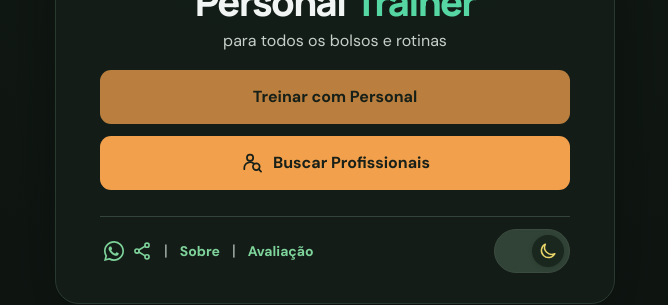
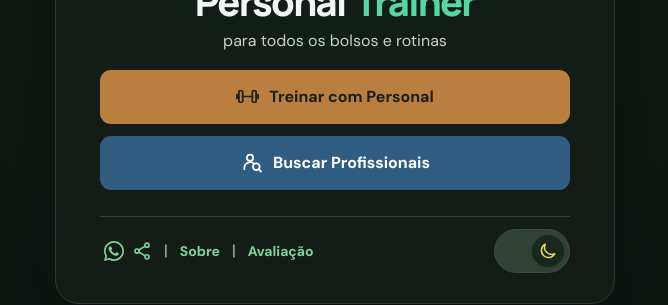
Before and after one commit to albertoapr/calculadoraimc, a Vue app: page / in a window 1280 px wide. Shown: the part 497-802 px from the top of the page, without its empty margins (305-973 px from the left). Built offline with nearby package versions, Linux system fonts and the light colour scheme; no server answers.

Commit message:
Diferencia cores dos botões da home e adiciona ícone de treino

```diff
--- a/src/views/home/HomeView.vue
+++ b/src/views/home/HomeView.vue
@@ -77,6 +77,19 @@ function confirmAcademy(academy: string) {
     :disabled="!homeCity"
     @click="startTrainingRequestFromHome"
   >
+    <svg
+      viewBox="0 0 24 24"
+      fill="none"
+      stroke="currentColor"
+      stroke-width="1.8"
+      stroke-linecap="round"
+      stroke-linejoin="round"
+      aria-hidden="true"
+    >
+      <rect x="3" y="6" width="4" height="12" rx="1" />
+      <rect x="17" y="6" width="4" height="12" rx="1" />
+      <path d="M7 12h10M1 10v4m22-4v4M1 12h2m18 0h2" />
+    </svg>
     Treinar com Personal
   </button>
   <button
@@ -167,9 +180,12 @@ function confirmAcademy(academy: string) {
 :global(html[data-theme='dark']) .home-academy-change-button { color: #ffffff; }
 :global(html[data-theme='dark']) .home-academy-change-button svg { color: #55d6a3; }
 .home-training-request-button {
-  display: block;
+  display: flex;
+  align-items: center;
+  justify-content: center;
+  gap: 10px;
   width: 100%;
-  margin: 12px 0 12px;
+  margin: 12px 0;
 }
 .home-find-personal-button {
   display: flex;
@@ -179,6 +195,21 @@ function confirmAcademy(academy: string) {
   width: 100%;
   margin: 0 0 20px;
 }
+.home-find-personal-button.primary-button {
+  background: #315d83;
+  color: #fff;
+}
+.home-find-personal-button.primary-button:hover:not(:disabled) {
+  background: #254a6b;
+}
+:global(html[data-theme='dark']) .home-find-personal-button.primary-button {
+  background: #55d6a3;
+  color: #182019;
+}
+:global(html[data-theme='dark']) .home-find-personal-button.primary-button:hover:not(:disabled) {
+  background: #73e2b5;
+}
+.home-training-request-button svg,
 .home-find-personal-button svg {
   width: 23px;
   height: 23px;
```
